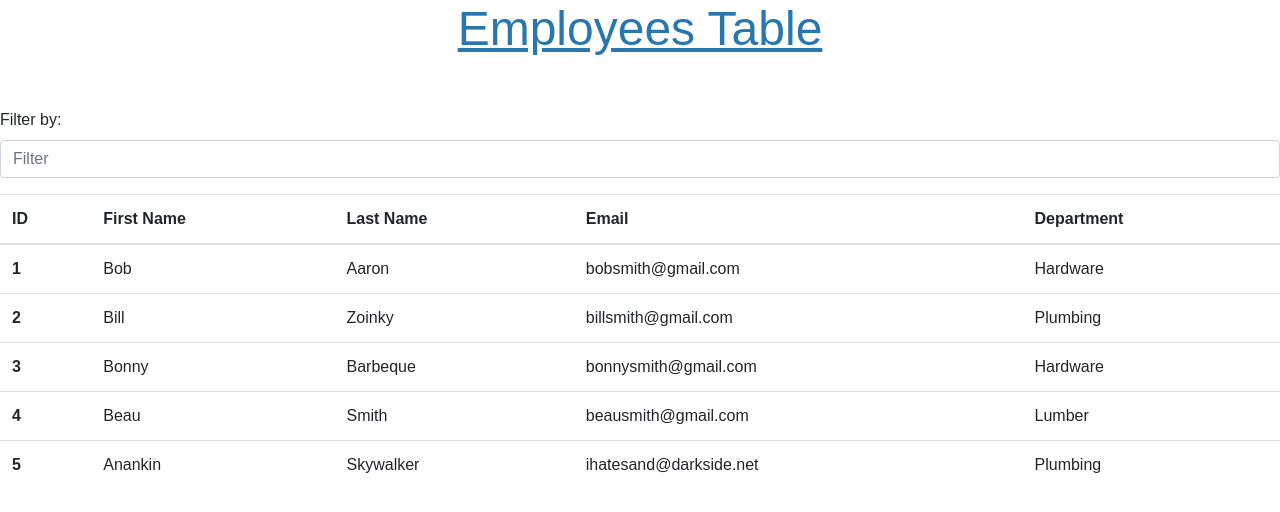
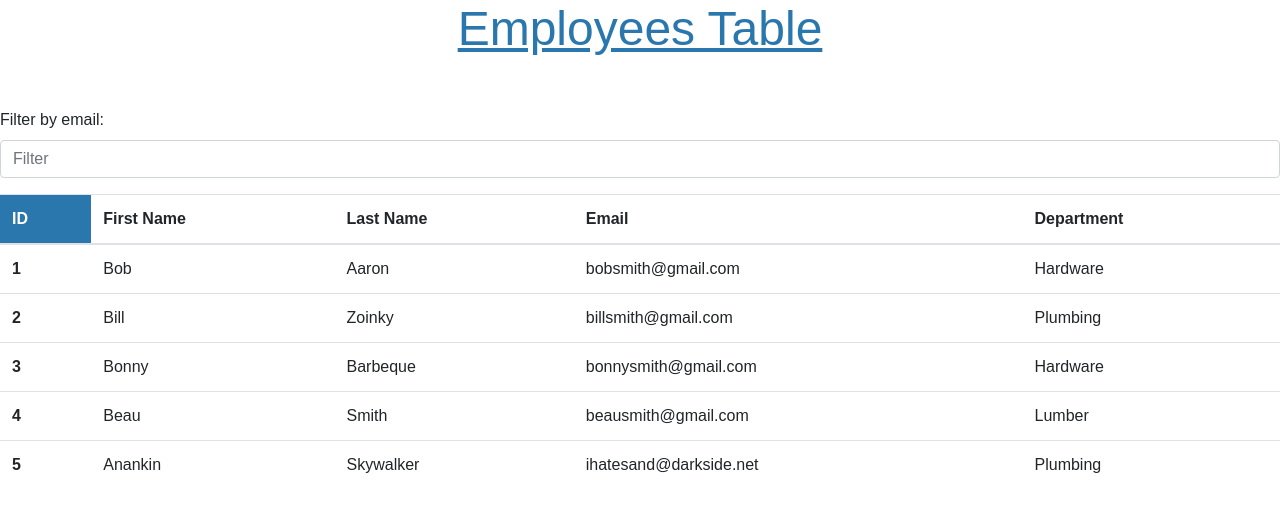
Before and after one commit to drospond/Employee-Directory, a React (Create React App) app: page / in a window 1280 px wide. Shown: the top 512 px of the page. Built offline with nearby package versions, Linux system fonts and the light colour scheme.

Commit message:
added highlighting of column header ordered by

```diff
--- a/src/components/EmployeeTable.jsx
+++ b/src/components/EmployeeTable.jsx
@@ -6,7 +6,9 @@ import TableHead from "./TableHead";
 class EmployeeTable extends Component {
   state = {
     employees: employees,
-    search: ""
+    search: "",
+    orderBy: "id",
+    order: 1
   };
 
   filterEmployees = () => {
@@ -14,7 +16,7 @@ class EmployeeTable extends Component {
       this.setState({ employees: employees });
     } else {
       const updatedEmployees = employees.filter((employee) =>
-        employee.department.startsWith(this.state.search)
+        employee.email.startsWith(this.state.search)
       );
       this.setState({ employees: updatedEmployees });
     }
@@ -34,8 +36,10 @@ class EmployeeTable extends Component {
   };
 
   sortEmployees = (property) => {
-    let sortedEmployees = this.state.employees.sort((a, b) => ( a[property] > b[property]) ? 1 : -1 )
-    this.setState({employee: sortedEmployees})
+    let order = this.state.order;
+    let reverseOrder = order * (-1);
+    let sortedEmployees = this.state.employees.sort((a, b) => ( a[property] > b[property]) ? order : reverseOrder )
+    this.setState({employee: sortedEmployees, order: reverseOrder, orderBy: property})
   }
 
   render() {
@@ -49,11 +53,11 @@ class EmployeeTable extends Component {
         <table className="table">
           <thead>
             <tr>
-              <TableHead scope="col" value="ID" name="id" sortEmployees={this.sortEmployees}/>
-              <TableHead scope="col" value="First Name" name="firstName" sortEmployees={this.sortEmployees}/>
-              <TableHead scope="col" value="Last Name" name="lastName" sortEmployees={this.sortEmployees}/>
-              <TableHead scope="col" value="Email" name="email" sortEmployees={this.sortEmployees}/>
-              <TableHead scope="col" value="Department" name="department" sortEmployees={this.sortEmployees}/>
+              <TableHead scope="col" orderBy={this.state.orderBy} value="ID" name="id" sortEmployees={this.sortEmployees}/>
+              <TableHead scope="col" orderBy={this.state.orderBy} value="First Name" name="firstName" sortEmployees={this.sortEmployees}/>
+              <TableHead scope="col" orderBy={this.state.orderBy} value="Last Name" name="lastName" sortEmployees={this.sortEmployees}/>
+              <TableHead scope="col" orderBy={this.state.orderBy} value="Email" name="email" sortEmployees={this.sortEmployees}/>
+              <TableHead scope="col" orderBy={this.state.orderBy} value="Department" name="department" sortEmployees={this.sortEmployees}/>
             </tr>
           </thead>
           <tbody>
--- a/src/components/SearchForm.jsx
+++ b/src/components/SearchForm.jsx
@@ -5,7 +5,7 @@ function SearchForm(props) {
   return (
     <form>
       <div className="form-group">
-        <label htmlFor="search">Filter by:</label>
+        <label htmlFor="search">Filter by email:</label>
         <input
           onChange={props.handleInputChange}
           value={props.search}
--- a/src/components/TableHead.jsx
+++ b/src/components/TableHead.jsx
@@ -10,6 +10,7 @@ const TableHead = (props) => {
           event.persist();
           props.sortEmployees(props.name);
         }}
+        className={props.name === props.orderBy ? "orderBy" : ""}
       >
         {props.value}
       </th>
--- a/src/index.css
+++ b/src/index.css
@@ -8,3 +8,11 @@ html, body, #root {
   margin: 0;
   height: 100%;
 }
+
+.orderBy{
+  background-color: #2A77AE;
+  color: white
+}
+ th:hover{
+   background-color: rgb(95, 193, 226);
+ }
```
